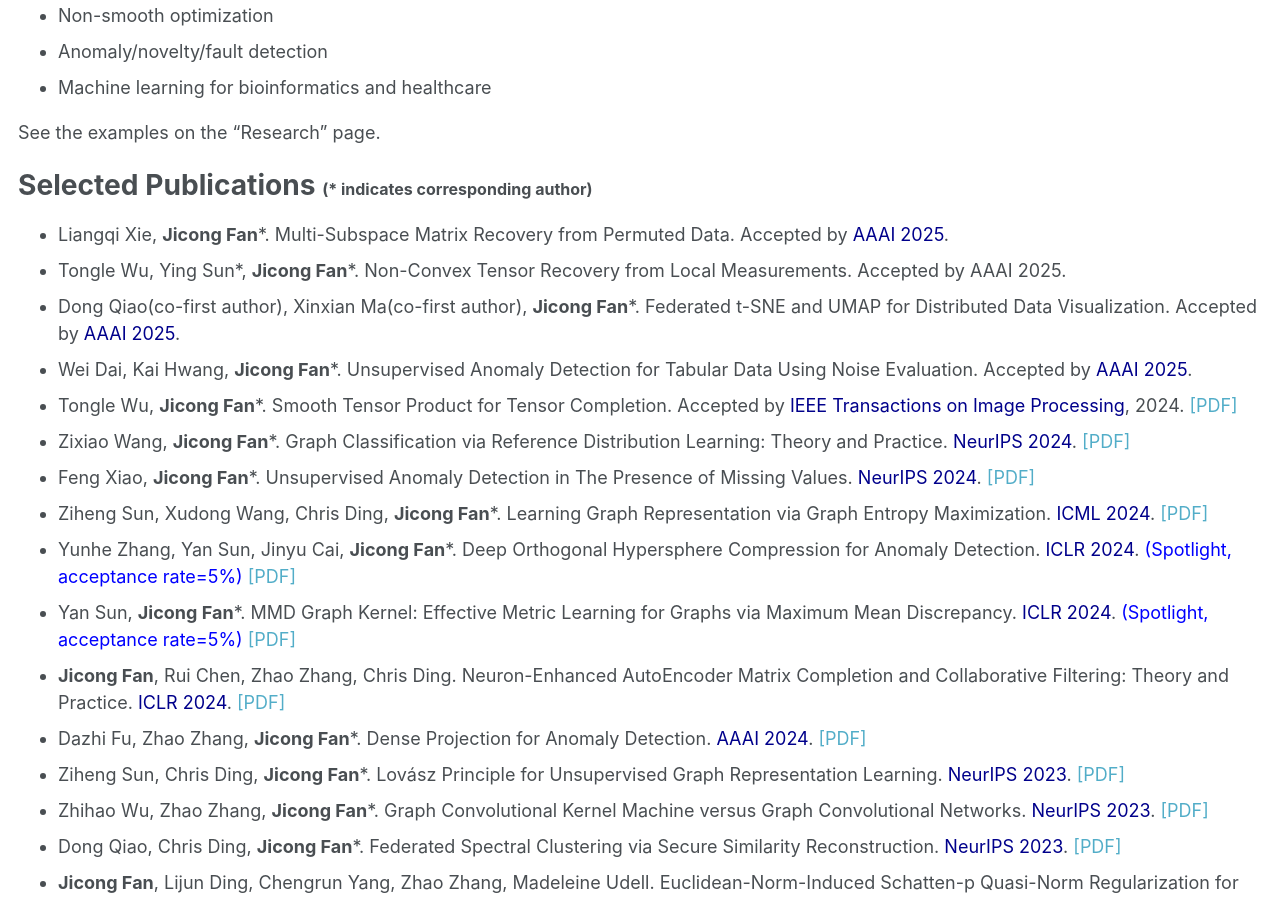
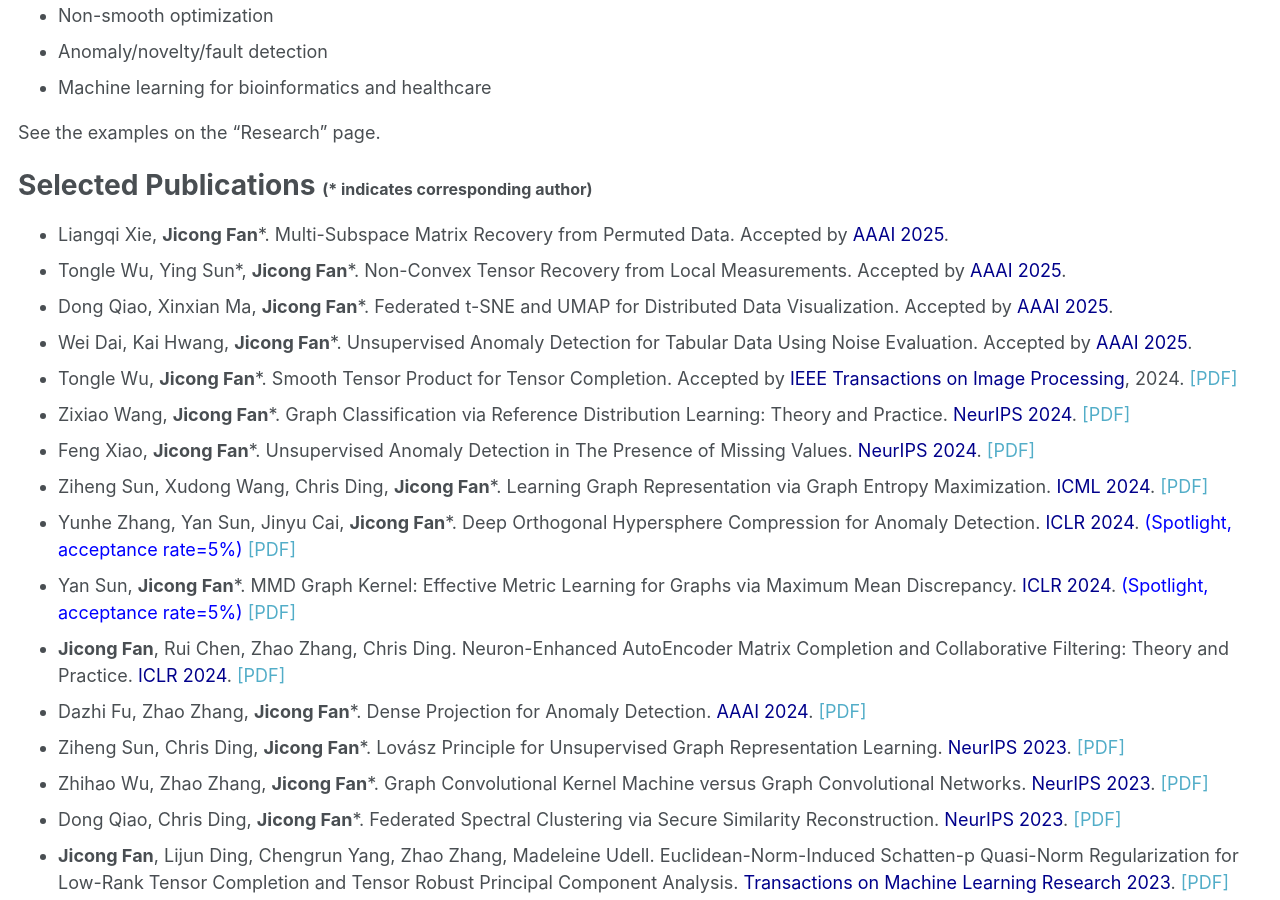
Before and after one commit to jicongfan/jicongfan.github.io, a Jekyll site: the page built from _pages/about.md, in a window 1280 px wide and 900 px high, scrolled down 1383 px. Built offline with Jekyll 4.4.1, drawn with Linux system fonts in a browser that asks for light colours.

Commit message:
Update about.md

```diff
--- a/_pages/about.md
+++ b/_pages/about.md
@@ -45,8 +45,8 @@
 ======
 
 * Liangqi Xie, <strong>Jicong Fan</strong>*. Multi-Subspace Matrix Recovery from Permuted Data. Accepted by <font color=DarkBlue>AAAI 2025</font>.
-* Tongle Wu, Ying Sun\*, <strong>Jicong Fan</strong>\*. Non-Convex Tensor Recovery from Local Measurements. Accepted by AAAI 2025.
-* Dong Qiao(co-first author), Xinxian Ma(co-first author), <strong>Jicong Fan</strong>*. Federated t-SNE and UMAP for Distributed Data Visualization. Accepted by <font color=DarkBlue>AAAI 2025</font>.
+* Tongle Wu, Ying Sun\*, <strong>Jicong Fan</strong>\*. Non-Convex Tensor Recovery from Local Measurements. Accepted by <font color=DarkBlue>AAAI 2025</font>.
+* Dong Qiao, Xinxian Ma, <strong>Jicong Fan</strong>*. Federated t-SNE and UMAP for Distributed Data Visualization. Accepted by <font color=DarkBlue>AAAI 2025</font>.
 * Wei Dai, Kai Hwang, <strong>Jicong Fan</strong>*. Unsupervised Anomaly Detection for Tabular Data Using Noise Evaluation. Accepted by <font color=DarkBlue>AAAI 2025</font>.
 * Tongle Wu, <strong>Jicong Fan</strong>*. Smooth Tensor Product for Tensor Completion. Accepted by <font color=DarkBlue>IEEE Transactions on Image Processing</font>, 2024. <a href="https://ieeexplore.ieee.org/document/10750255">[PDF]</a>
 * Zixiao Wang, <strong>Jicong Fan</strong>*. Graph Classification via Reference Distribution Learning: Theory and Practice. <font color=DarkBlue>NeurIPS 2024</font>. <a href="https://arxiv.org/pdf/2408.11370">[PDF]</a>
```
